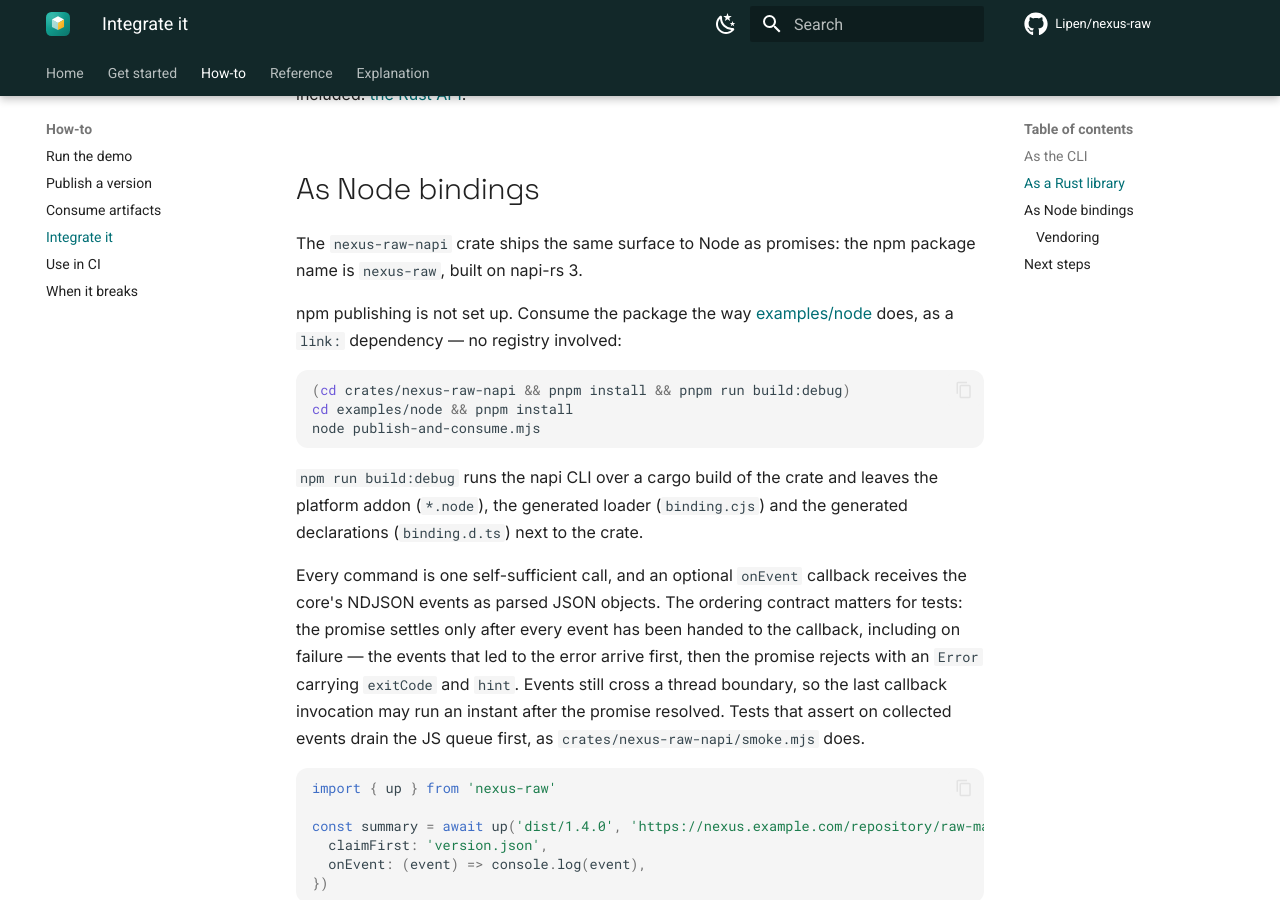
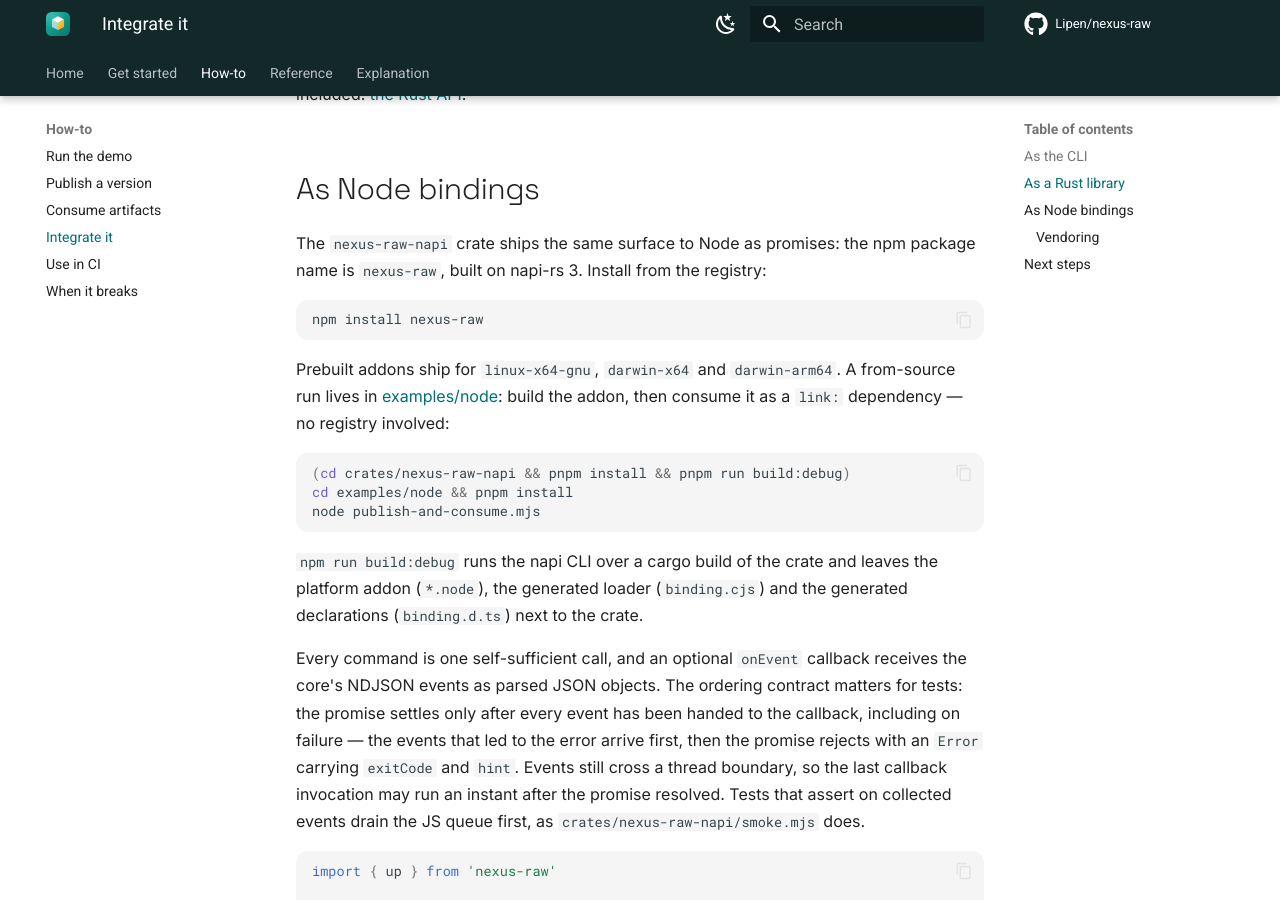
Before and after one commit to Lipen/nexus-raw, an MkDocs documentation site: the page built from docs/how-to/integrate.md, in a window 1280 px wide and 900 px high, scrolled down 2351 px. Built offline with MkDocs 1.6.1 and Material for MkDocs 9.7.7, drawn with Linux system fonts in a browser that asks for light colours; comment, search, counter and statistics services are not loaded.

Commit message:
docs: the npm packages are the install channel

````diff
--- a/docs/how-to/integrate.md
+++ b/docs/how-to/integrate.md
@@ -90,9 +90,14 @@ The guided tour of the API, layers included: [the Rust API](../reference/api.md)
 ## As Node bindings
 
 The `nexus-raw-napi` crate ships the same surface to Node as promises: the npm package name is `nexus-raw`, built on napi-rs 3.
+Install from the registry:
 
-npm publishing is not set up.
-Consume the package the way [examples/node](https://github.com/Lipen/nexus-raw/tree/master/examples/node) does, as a `link:` dependency — no registry involved:
+```bash
+npm install nexus-raw
+```
+
+Prebuilt addons ship for `linux-x64-gnu`, `darwin-x64` and `darwin-arm64`.
+A from-source run lives in [examples/node](https://github.com/Lipen/nexus-raw/tree/master/examples/node): build the addon, then consume it as a `link:` dependency — no registry involved:
 
 ```bash
 (cd crates/nexus-raw-napi && pnpm install && pnpm run build:debug)
````
Also changed, not shown: CONTRIBUTING.md (+3 -2 lines), crates/nexus-raw-napi/README.md (+9 -3 lines).
